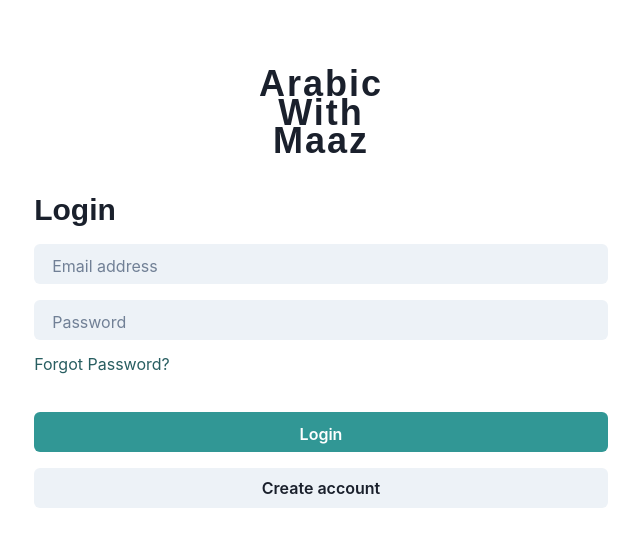
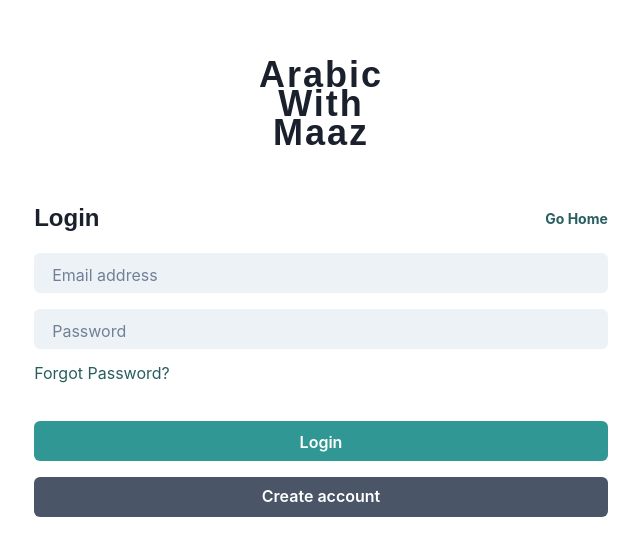
Before and after one commit to mrx7355608/client-learn-arabic, a React (Vite) app: page /auth/login in a window 1280 px wide. Shown: the part 103-658 px from the top of the page, without its empty margins (319-959 px from the left). Built offline with nearby package versions, Linux system fonts and the light colour scheme; a web font is replaced by a local one.

Commit message:
made some UI changes

```diff
--- a/src/Components/LoginForm.jsx
+++ b/src/Components/LoginForm.jsx
@@ -4,7 +4,7 @@ import { Box, Text, Input, Button, FormControl, FormHelperText } from "@chakra-u
 export default function LoginForm() {
     return (
         <form>
-            <Box mt="4">
+            <Box>
                 <FormControl>
                     <Input variant="filled" pt="1" type="email" placeholder="Email address" />
                     <FormHelperText></FormHelperText>
--- a/src/Pages/Login.jsx
+++ b/src/Pages/Login.jsx
@@ -1,16 +1,22 @@
-import { Button, Container, Heading } from "@chakra-ui/react";
+import { Flex, Text, Button, Container, Heading } from "@chakra-ui/react";
 import React from "react";
 import LoginForm from "../Components/LoginForm";
+import { Link } from "react-router-dom";
 
 export default function Login() {
     return (
         <Container>
-            <Heading fontFamily="sans-serif" textAlign="left" fontSize="3xl">
-                Login
-            </Heading>
+            <Flex justifyContent="space-between" alignItems="center">
+                <Heading fontFamily="sans-serif" textAlign="left" my="5" fontSize="2xl">
+                    Login
+                </Heading>
+                <Text fontSize="sm" as="b" color="teal.700">
+                    <Link to="/">Go Home</Link>
+                </Text>
+            </Flex>
             <LoginForm />
-            <Button w="full" my="4" colorScheme="gray">
-                Create account
+            <Button _hover={{ background: "gray.700" }} w="full" my="4" color="white" bg="gray.600">
+                <Link to="/auth/register">Create account</Link>
             </Button>
         </Container>
     );
--- a/src/Pages/Register.jsx
+++ b/src/Pages/Register.jsx
@@ -1,14 +1,26 @@
 import React from "react";
-import { Container, Heading } from "@chakra-ui/react";
+import { Text, Flex, Button, Container, Heading } from "@chakra-ui/react";
 import RegisterationForm from "../Components/RegisterationForm";
+import { Link } from "react-router-dom";
 
 export default function Register() {
     return (
         <Container>
-            <Heading fontFamily="sans-serif" textAlign="left" mt="9" mb="5" fontSize="3xl">
-                Register
-            </Heading>
+            <Flex justifyContent="space-between" alignItems="center">
+                <Heading fontFamily="sans-serif" textAlign="left" my="5" fontSize="2xl">
+                    Register
+                </Heading>
+                <Text fontSize="sm" as="b" color="teal.700">
+                    <Link to="/">Go Home</Link>
+                </Text>
+            </Flex>
             <RegisterationForm />
+            <Text textAlign="center" mt="5">
+                Already a member?
+                <Text as="b" color="teal.800">
+                    <Link to="/auth/login">Login</Link>
+                </Text>
+            </Text>
         </Container>
     );
 }
```
